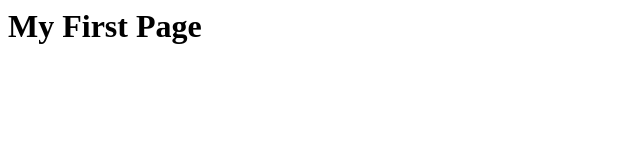
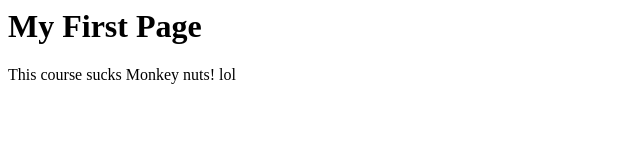
Before and after one commit to stanleyadonor/git-course, a plain HTML site: page index.html in a window 1280 px wide. Shown: the whole page, without its empty margins (0-640 px from the left). Drawn offline with Linux system fonts and the light colour scheme.

Commit message:
Changed the index file

```diff
--- a/index.html
+++ b/index.html
@@ -1,8 +1,8 @@
 <html>
-    <head>
 
     </head>
     <body>
         <h1>My First Page</h1>
+        <p>This course sucks Monkey nuts! lol</p>
     </body>
 </html>
```
Also changed, not shown: 1 other file.
